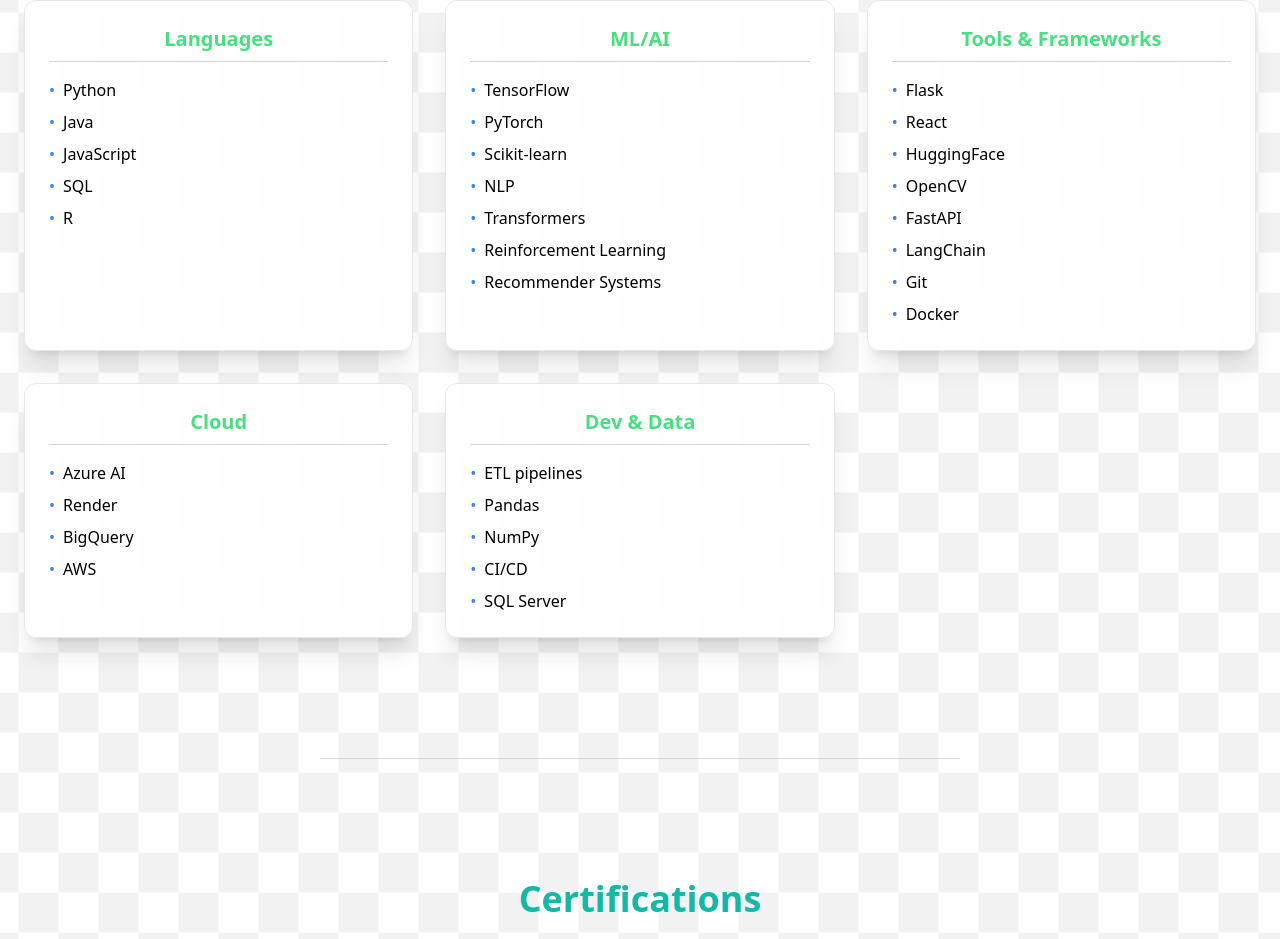
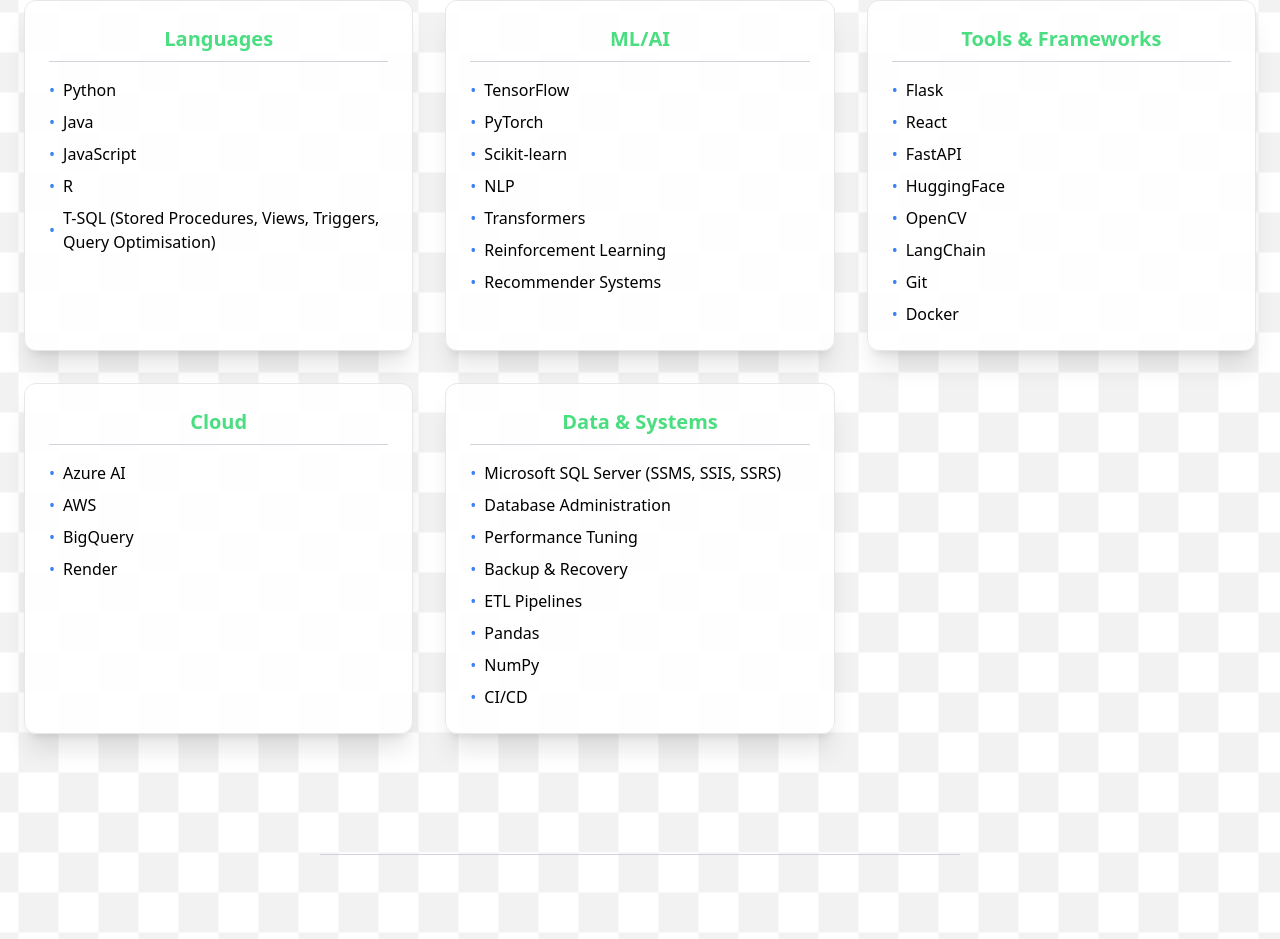
Before and after one commit to aBugudi-dev/AbhinavaSaiBugudiPortfolio, a Next.js app: page / in a window 1280 px wide. Shown: the part 2926-3865 px from the top of the page. Built offline with nearby package versions, Linux system fonts and the light colour scheme.

Commit message:
Update page.tsx

```diff
--- a/app/page.tsx
+++ b/app/page.tsx
@@ -377,11 +377,11 @@
             viewport={{ once: true, amount: 0.2 }}
         >
           {[
-            { category: "Languages", items: ["Python", "Java", "JavaScript", "SQL", "R"] },
+            { category: "Languages", items: ["Python", "Java", "JavaScript", "R", "T-SQL (Stored Procedures, Views, Triggers, Query Optimisation)"] },
             { category: "ML/AI", items: ["TensorFlow", "PyTorch", "Scikit-learn", "NLP", "Transformers", "Reinforcement Learning", "Recommender Systems"] },
-            { category: "Tools & Frameworks", items: ["Flask", "React", "HuggingFace", "OpenCV", "FastAPI", "LangChain", "Git", "Docker"] },
-            { category: "Cloud", items: ["Azure AI", "Render", "BigQuery", "AWS"] },
-            { category: "Dev & Data", items: ["ETL pipelines", "Pandas", "NumPy", "CI/CD", "SQL Server"] },
+            { category: "Tools & Frameworks", items: ["Flask", "React", "FastAPI", "HuggingFace", "OpenCV", "LangChain", "Git", "Docker"] },
+            { category: "Cloud", items: ["Azure AI", "AWS", "BigQuery", "Render"] },
+            { category: "Data & Systems", items: ["Microsoft SQL Server (SSMS, SSIS, SSRS)", "Database Administration", "Performance Tuning", "Backup & Recovery", "ETL Pipelines", "Pandas", "NumPy", "CI/CD"] },
           ].map((skill, index) => (
             <motion.div
               key={index}
@@ -411,6 +411,8 @@
           ))}
         </motion.div>
       </section>
+
+
 
       {/* --- Separator --- */}
       <div className="w-1/2 mx-auto border-t border-gray-300 dark:border-gray-700 my-10"></div>
```
